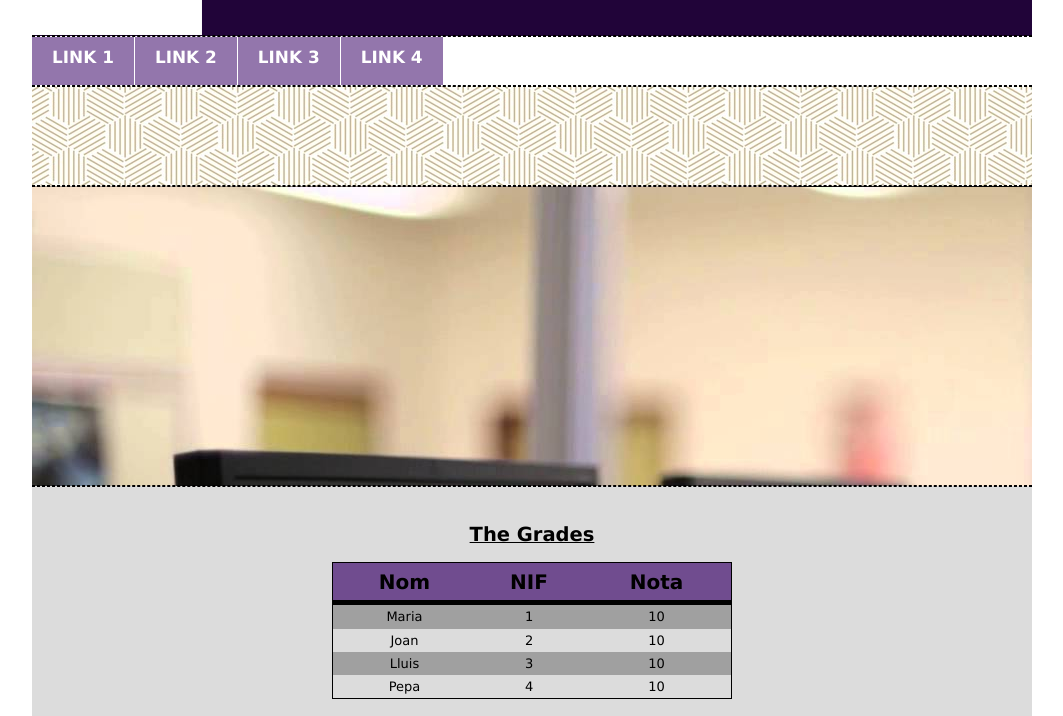
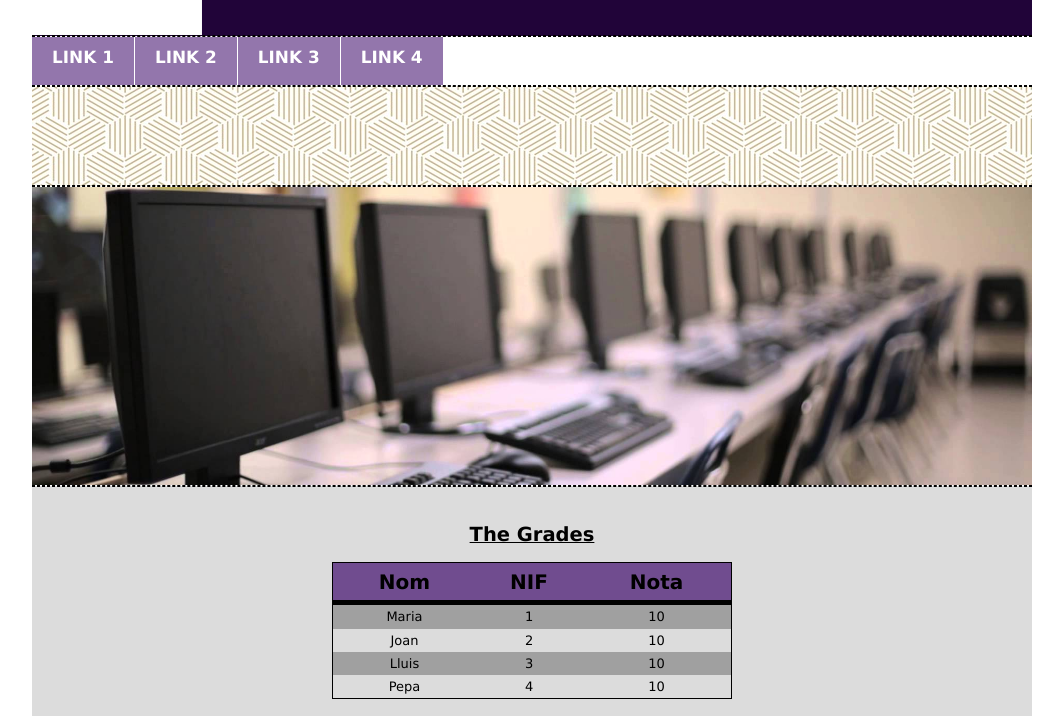
Before and after one commit to DanielFernandezR/e01_CSSBasic, a plain HTML site: page index.html in a window 1280 px wide. Shown: the part 84-800 px from the top of the page, without its empty margins (108-1171 px from the left). Drawn offline with Linux system fonts and the light colour scheme.

Commit message:
feat(style.css): Punto 4 añadido correctamente

```diff
--- a/css/style.css
+++ b/css/style.css
@@ -43,7 +43,7 @@ body {
 .menu li {
     float: left;
     background-color: #9376ac;
-    border-right:1px solid white;
+    border-right: 1px solid white;
     height: 48px;
 }
 
@@ -66,8 +66,14 @@ body {
 
 .cen-image {
     height: 300px;
-    background-image: url("../images/fotofrontal.jpg") ;
     overflow: hidden;
+    position: relative;
+}
+
+.cen-image img {
+    width: 1000px;
+    position: absolute;
+    top: -135px;
 }
 
 .grade {
```
